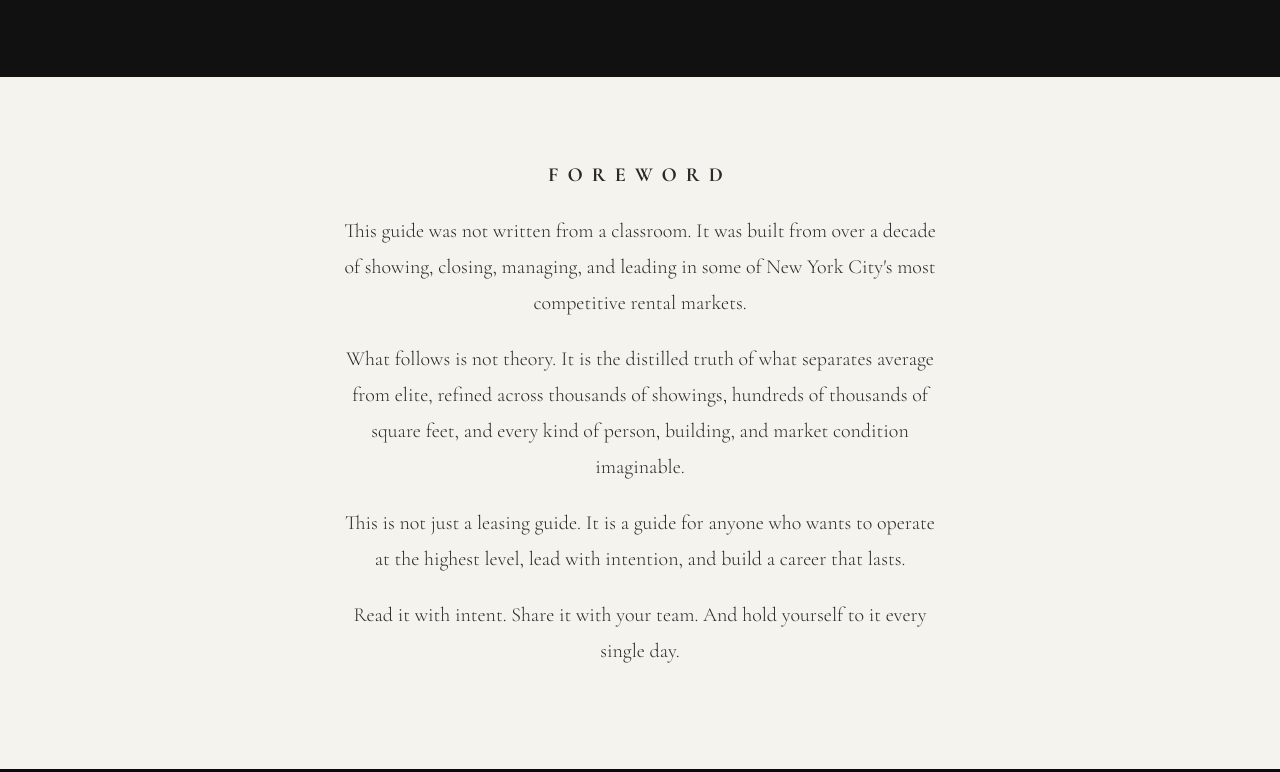
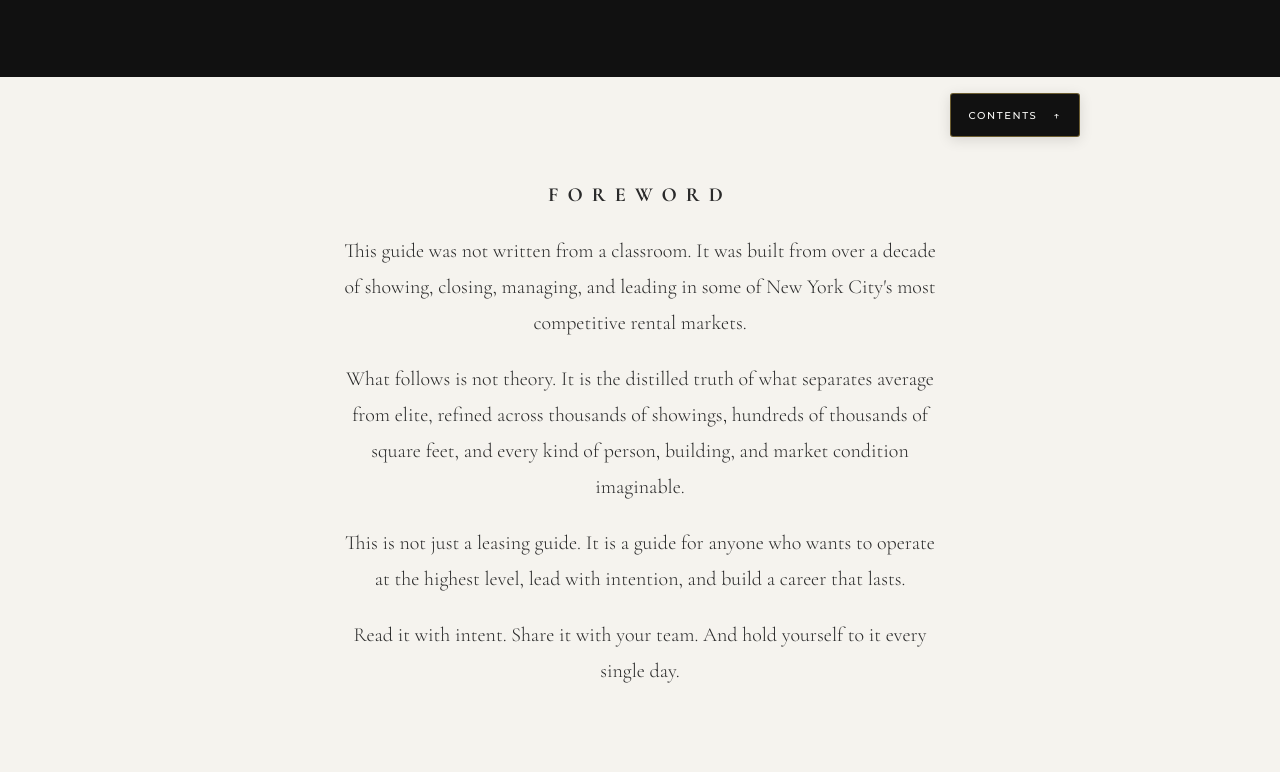
Before and after one commit to angeluccitommy-byte/My-Site, a plain HTML site: page index.html in a window 1280 px wide. Shown: the part 1879-2651 px from the top of the page. Drawn offline with nearby package versions, Linux system fonts and the light colour scheme.

Commit message:
Add accessible Read and Contents shortcuts

```diff
--- a/index.html
+++ b/index.html
@@ -101,6 +101,16 @@
     html{scroll-behavior:auto;}
     .cover-image,.cover *{animation:none!important;opacity:1;}
   }
+
+  .cover-scroll{text-decoration:none;min-width:64px;min-height:64px;padding:8px;border-radius:4px;}
+  .cover-scroll:hover span{color:#fff;}
+  .cover-scroll:focus-visible,.reading-nav a:focus-visible{outline:2px solid var(--gold);outline-offset:5px;}
+  #foreword,#contents{scroll-margin-top:24px;}
+  .reading-nav{position:sticky;top:0;z-index:10;display:flex;justify-content:flex-end;height:0;max-width:920px;margin:0 auto;}
+  .reading-nav a{display:flex;align-items:center;gap:16px;align-self:flex-start;min-height:44px;margin:16px 20px 0;padding:10px 18px;border:1px solid rgba(200,169,81,.5);border-radius:3px;background:#111;color:var(--white);font-size:10px;font-weight:500;letter-spacing:.16em;text-transform:uppercase;text-decoration:none;box-shadow:0 3px 14px rgba(0,0,0,.12);}
+  .reading-nav a:hover{color:var(--gold);}
+  .content .foreword{padding-top:100px;}
+  @media(max-width:600px){.reading-nav a{margin:12px 12px 0;padding:10px 14px;}.content .foreword{padding-top:84px;}}
 </style>
 </head>
 <body>
@@ -116,10 +126,10 @@
     <p class="cover-name">Tommy R. Angelucci</p>
     <p class="cover-creds">Licensed NYS Realtor &nbsp;·&nbsp; 12+ Years New Development</p>
   </div>
-  <div class="cover-scroll"><span>Read</span><div class="scroll-line"></div></div>
+  <a class="cover-scroll" href="#foreword" aria-label="Read the guide"><span>Read</span><span class="scroll-line" aria-hidden="true"></span></a>
 </section>
 
-<div class="toc">
+<div class="toc" id="contents" tabindex="-1" aria-label="Guide contents">
   <div class="toc-inner">
     <p class="toc-label">Contents</p>
     <a class="toc-item" href="#foreword"><span class="toc-part"></span><span class="toc-title">Foreword</span></a>
@@ -143,7 +153,8 @@
 </div>
 
 <div class="content">
-  <div class="foreword" id="foreword">
+  <nav class="reading-nav" aria-label="Reading navigation"><a href="#contents">Contents <span aria-hidden="true">↑</span></a></nav>
+  <div class="foreword" id="foreword" tabindex="-1">
     <p class="foreword-label">Foreword</p>
     <p>This guide was not written from a classroom. It was built from over a decade of showing, closing, managing, and leading in some of New York City's most competitive rental markets.</p>
     <p>What follows is not theory. It is the distilled truth of what separates average from elite, refined across thousands of showings, hundreds of thousands of square feet, and every kind of person, building, and market condition imaginable.</p>
```
